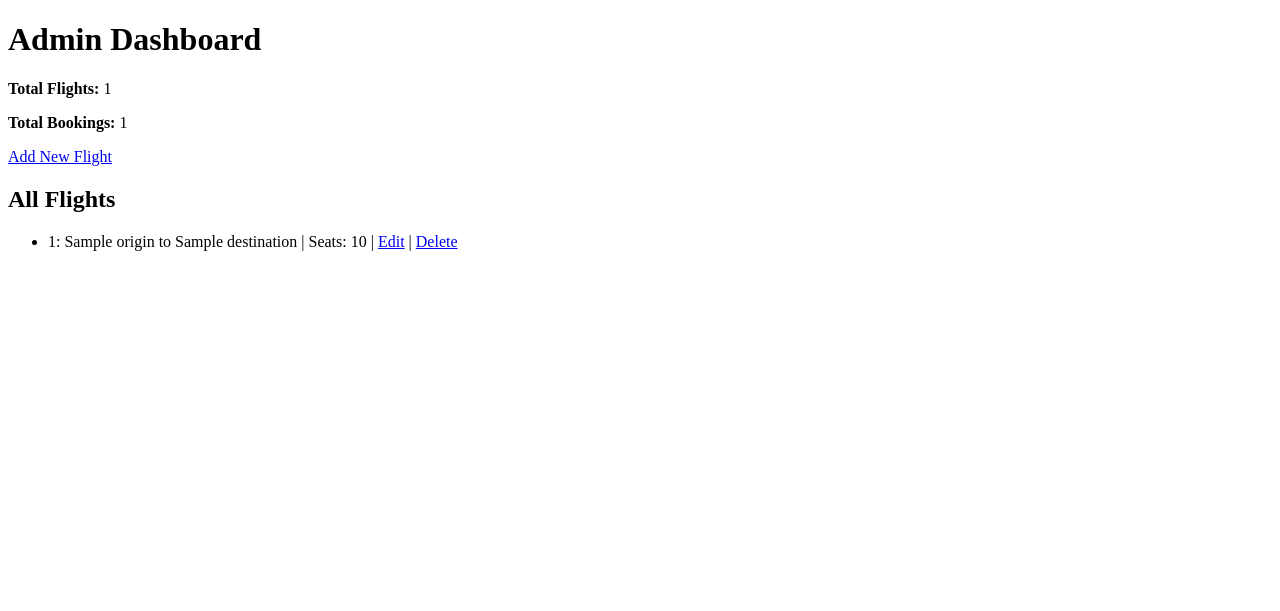
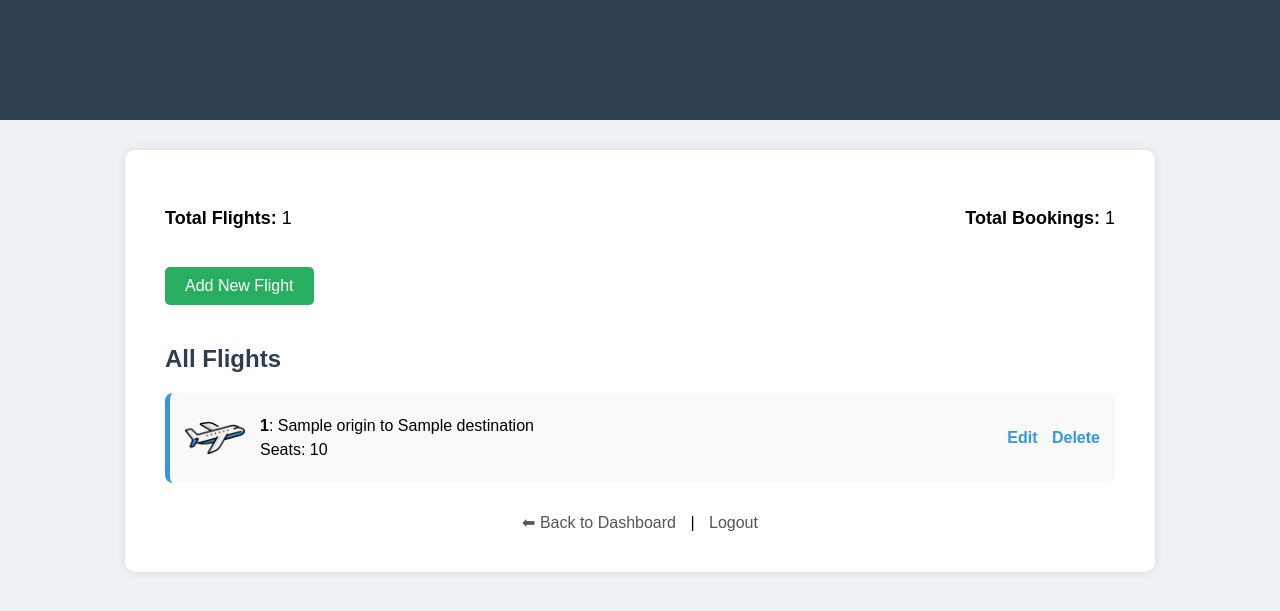
Before and after one commit to Femi-coder/airline_sales_system, a Django app: template accounts/templates/accounts/admin_dashboard.html in a window 1280 px wide. Shown: the top 611 px of the page. Run offline with Django 5.2, Linux system fonts and the light colour scheme; the template is opened without the code that fills it: most values are stand-ins (such as "Sample title", 1, 10 or a date in 2020).

Commit message:
styled the admin dashboard page added a plane_icon image

```diff
--- a/accounts/templates/accounts/admin_dashboard.html
+++ b/accounts/templates/accounts/admin_dashboard.html
@@ -1,31 +1,158 @@
-<!-- templates/accounts/admin_dashboard.html -->
+{% load static %}
 <!DOCTYPE html>
-<html>
+<html lang="en">
 <head>
+    <meta charset="UTF-8">
     <title>Admin Dashboard</title>
+    <style>
+        body {
+            font-family: Arial, sans-serif;
+            background-color: #eef2f5;
+            margin: 0;
+            padding: 0;
+        }
+
+        header {
+            background-color: #2c3e50;
+            color: white;
+            padding: 20px;
+            text-align: center;
+        }
+
+        .dashboard-container {
+            max-width: 950px;
+            margin: 30px auto;
+            background: white;
+            padding: 40px;
+            border-radius: 10px;
+            box-shadow: 0 0 10px rgba(0,0,0,0.1);
+        }
+
+        h1, h2 {
+            color: #2c3e50;
+        }
+
+        .stats {
+            display: flex;
+            justify-content: space-between;
+            margin-bottom: 20px;
+            font-size: 18px;
+        }
+
+        .add-flight-link {
+            display: inline-block;
+            margin-bottom: 20px;
+            background-color: #27ae60;
+            color: white;
+            padding: 10px 20px;
+            border-radius: 5px;
+            text-decoration: none;
+        }
+
+        .add-flight-link:hover {
+            background-color: #219150;
+        }
+
+        .flight-list {
+            list-style: none;
+            padding: 0;
+        }
+
+        .flight-card {
+            background: #f9f9f9;
+            display: flex;
+            align-items: center;
+            justify-content: space-between;
+            border-left: 5px solid #3498db;
+            padding: 15px;
+            margin-bottom: 15px;
+            border-radius: 8px;
+        }
+
+        .flight-card img {
+            width: 60px;
+            height: auto;
+            margin-right: 15px;
+        }
+
+        .flight-info {
+            display: flex;
+            align-items: center;
+            flex-grow: 1;
+        }
+
+        .flight-details {
+            line-height: 1.5;
+        }
+
+        .flight-actions a {
+            margin-left: 10px;
+            text-decoration: none;
+            color: #3498db;
+            font-weight: bold;
+        }
+
+        .flight-actions a:hover {
+            text-decoration: underline;
+        }
+
+        .nav-links {
+            margin-top: 30px;
+            text-align: center;
+        }
+
+        .nav-links a {
+            margin: 0 10px;
+            color: #555;
+            text-decoration: none;
+        }
+
+        .nav-links a:hover {
+            text-decoration: underline;
+        }
+
+    </style>
 </head>
 <body>
+    <header>
         <h1>Admin Dashboard</h1>
+    </header>
 
+    <div class="dashboard-container">
+        <div class="stats">
             <p><strong>Total Flights:</strong> {{ total_flights }}</p>
             <p><strong>Total Bookings:</strong> {{ total_bookings }}</p>
+        </div>
 
-    <a href="{% url 'add_flight' %}">Add New Flight</a>
+        <a href="{% url 'add_flight' %}" class="add-flight-link">Add New Flight</a>
 
         <h2>All Flights</h2>
         {% if flights %}
-        <ul>
+            <ul class="flight-list">
                 {% for flight in flights %}
-                <li>
-                    {{ flight.flight_number }}: {{ flight.origin }} to {{ flight.destination }} |
-                    Seats: {{ flight.available_seats }} |
-                    <a href="{% url 'edit_flight' flight.id %}">Edit</a> |
+                    <li class="flight-card">
+                        <div class="flight-info">
+                            <img src="{% static 'accounts/images/plane-icon.png' %}" alt="Flight Icon">
+                            <div class="flight-details">
+                                <strong>{{ flight.flight_number }}</strong>: {{ flight.origin }} to {{ flight.destination }}<br>
+                                Seats: {{ flight.available_seats }}
+                            </div>
+                        </div>
+                        <div class="flight-actions">
+                            <a href="{% url 'edit_flight' flight.id %}">Edit</a>
                             <a href="{% url 'delete_flight' flight.id %}">Delete</a>
+                        </div>
                     </li>
                 {% endfor %}
             </ul>
         {% else %}
             <p>No flights available.</p>
         {% endif %}
+
+        <div class="nav-links">
+            <a href="{% url 'dashboard' %}">⬅ Back to Dashboard</a> |
+            <a href="{% url 'logout' %}">Logout</a>
+        </div>
+    </div>
 </body>
 </html>
--- a/airline_sales_system/settings.py
+++ b/airline_sales_system/settings.py
@@ -11,6 +11,7 @@ https://docs.djangoproject.com/en/5.1/ref/settings/
 """
 
 from pathlib import Path
+import os
 
 # Build paths inside the project like this: BASE_DIR / 'subdir'.
 BASE_DIR = Path(__file__).resolve().parent.parent
@@ -118,6 +119,11 @@ USE_TZ = True
 
 STATIC_URL = 'static/'
 
+
+STATICFILES_DIRS = [
+    os.path.join(BASE_DIR, 'accounts/static'),
+]
+
 # Default primary key field type
 # https://docs.djangoproject.com/en/5.1/ref/settings/#default-auto-field
 
```
Also changed, not shown: accounts/static/accounts/images/plane-icon.png (added), db.sqlite3. Lines whose indentation alone changed are shown as unchanged.
